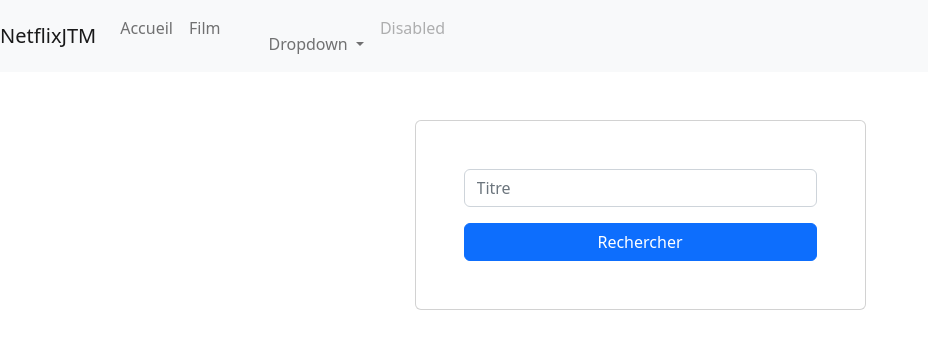
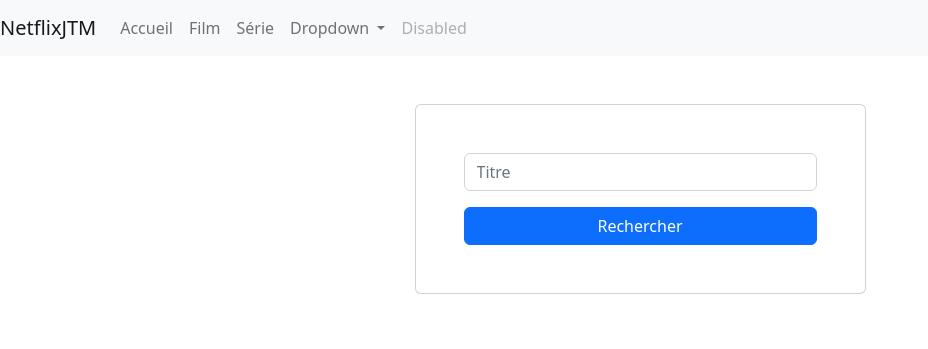
Before and after one commit to mathiscolbaut/netflixJTM, a Symfony app: template netflixjtm/templates/film/index.html.twig in a window 1280 px wide. Shown: the top 349 px of the page, without its empty margins (0-928 px from the left). Run offline with Twig, Linux system fonts and the light colour scheme; the template is opened without the code that fills it, so the values that code supplies are empty; some libraries are stand-ins or nearby versions.

Commit message:
Update base.html.twig

```diff
--- a/netflixjtm/templates/base.html.twig
+++ b/netflixjtm/templates/base.html.twig
@@ -36,7 +36,7 @@
                     <a class="nav-link" href="{{ path('app_film') }}">Film</a>
                 </li>
                  <li class="nav-item">
-                    <a class="nav-link" href="{{ path('app_serie') }}"Série</a>
+                    <a class="nav-link" href="{{ path('app_serie') }}">Série</a>
                 </li>
                 <li class="nav-item dropdown">
                     <a class="nav-link dropdown-toggle" href="#" id="navbarDropdown" role="button" data-toggle="dropdown" aria-haspopup="true" aria-expanded="false">
```
